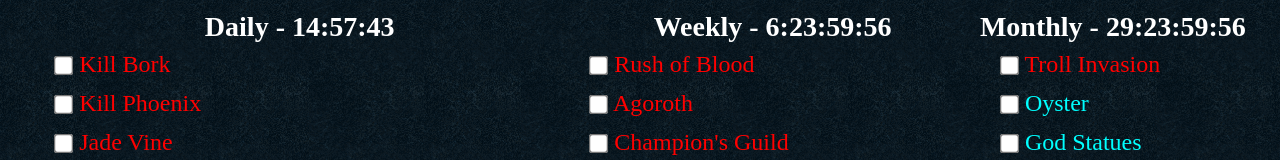
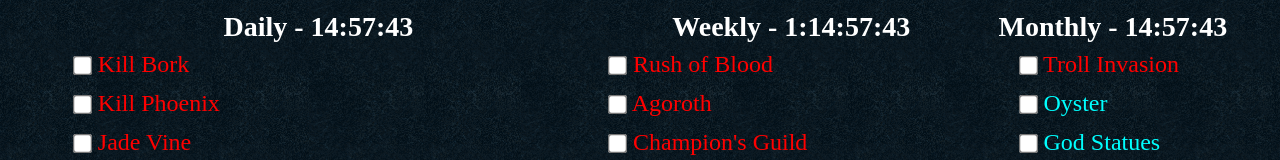
Before and after one commit to pkt77/RuneScape-Tasks, a plain HTML site: page index.html in a window 1280 px wide. Shown: the top 160 px of the page. Drawn offline with Linux system fonts and the light colour scheme.

Commit message:
Fix resets on end of months

```diff
--- a/index.html
+++ b/index.html
@@ -4,7 +4,7 @@
     <meta charset="UTF-8">
     <title>RuneScape Dailies</title>
 
-    <style type="text/css">
+    <style>
         html {
             background-image: url("bg.png");
         }
@@ -50,6 +50,7 @@
             const now = new Date();
             const next = new Date();
 
+            // Set next to 0 of the next UTC day
             next.setUTCMilliseconds(0);
             next.setUTCSeconds(0);
             next.setUTCMinutes(0);
@@ -64,9 +65,6 @@
 
             let daily = next.getTime() - now.getTime();
 
-        next.setUTCFullYear(now.getUTCFullYear());
-        next.setUTCMonth(now.getUTCMonth());
-
             while (next.getUTCDay() !== 3) {
                 next.setUTCDate(next.getUTCDate() + 1);
             }
@@ -80,14 +78,15 @@
             let weekly = next.getTime() - now.getTime();
 
             next.setUTCMonth(now.getUTCMonth());
-        next.setUTCDate(0);
 
             if (next.getUTCMonth() === 11) {
-            next.setUTCMonth(0);
+                next.setUTCMonth(1);
                 next.setUTCFullYear(next.getUTCFullYear() + 1);
             } else {
                 next.setUTCMonth(next.getUTCMonth() + 1);
             }
+
+            next.setUTCDate(1);
 
             if (next.getTime() !== parseInt(window.localStorage.getItem("month"))) {
                 reset("monthly");
@@ -208,7 +207,7 @@
     </tr>
     <tr>
         <td class="xp"><input type="checkbox" class="daily" id="runes" onchange="toggle(this.id)"> Wicked Hood, Quiver - Blood & Death runes</td>
-        <td><input type="checkbox" class="weekly" id="meg" onchange="toggle(this.id)"> <a  class="xp" href="https://runescape.wiki/w/Meg">Meg</a></td>
+        <td><input type="checkbox" class="weekly" id="meg" onchange="toggle(this.id)"> <a class="xp" href="https://runescape.wiki/w/Meg">Meg</a></td>
         <td></td>
     </tr>
     <tr>
```
Lines whose indentation alone changed are shown as unchanged.
